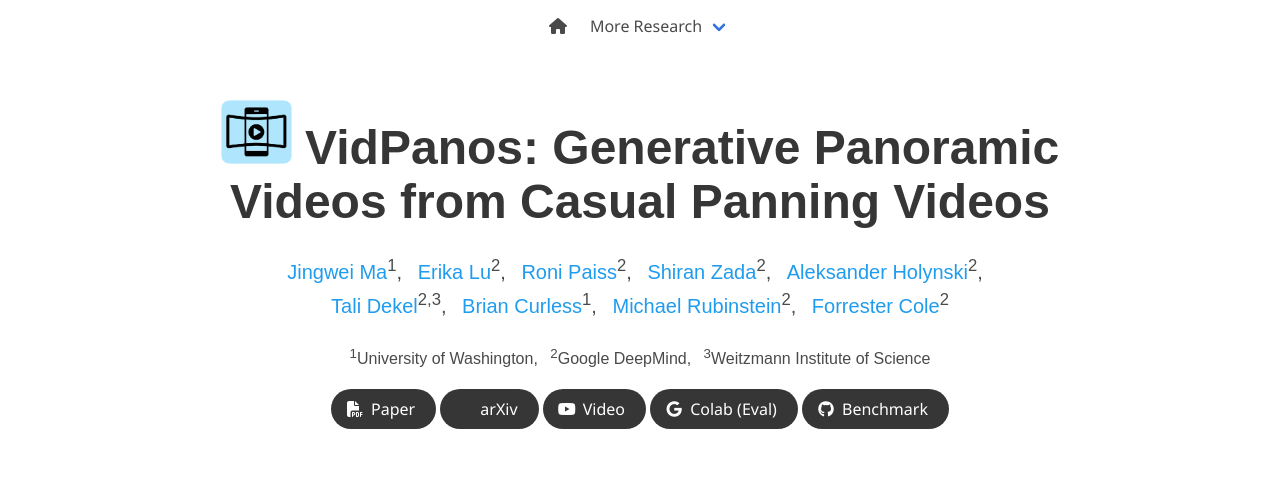
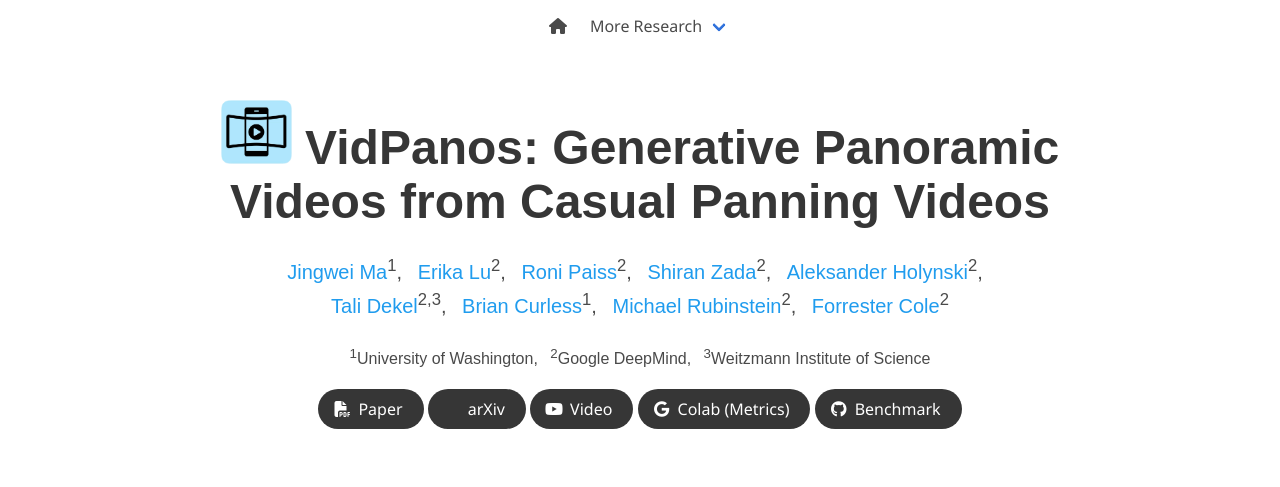
Before and after one commit to jingweim/vidpanos, a plain HTML site: page index.html in a window 1280 px wide. Shown: the top 487 px of the page. Drawn offline with nearby package versions, Linux system fonts and the light colour scheme; some icons are missing; a web font is replaced by a local one.

Commit message:
Update index.html

```diff
--- a/index.html
+++ b/index.html
@@ -198,7 +198,7 @@
                   <span class="icon">
                       <i class="fab fa-google"></i>
                   </span>
-                  <span>Colab (Eval)</span>
+                  <span>Colab (Metrics)</span>
                   </a>
               </span>
               <!-- Dataset Link. -->
```
